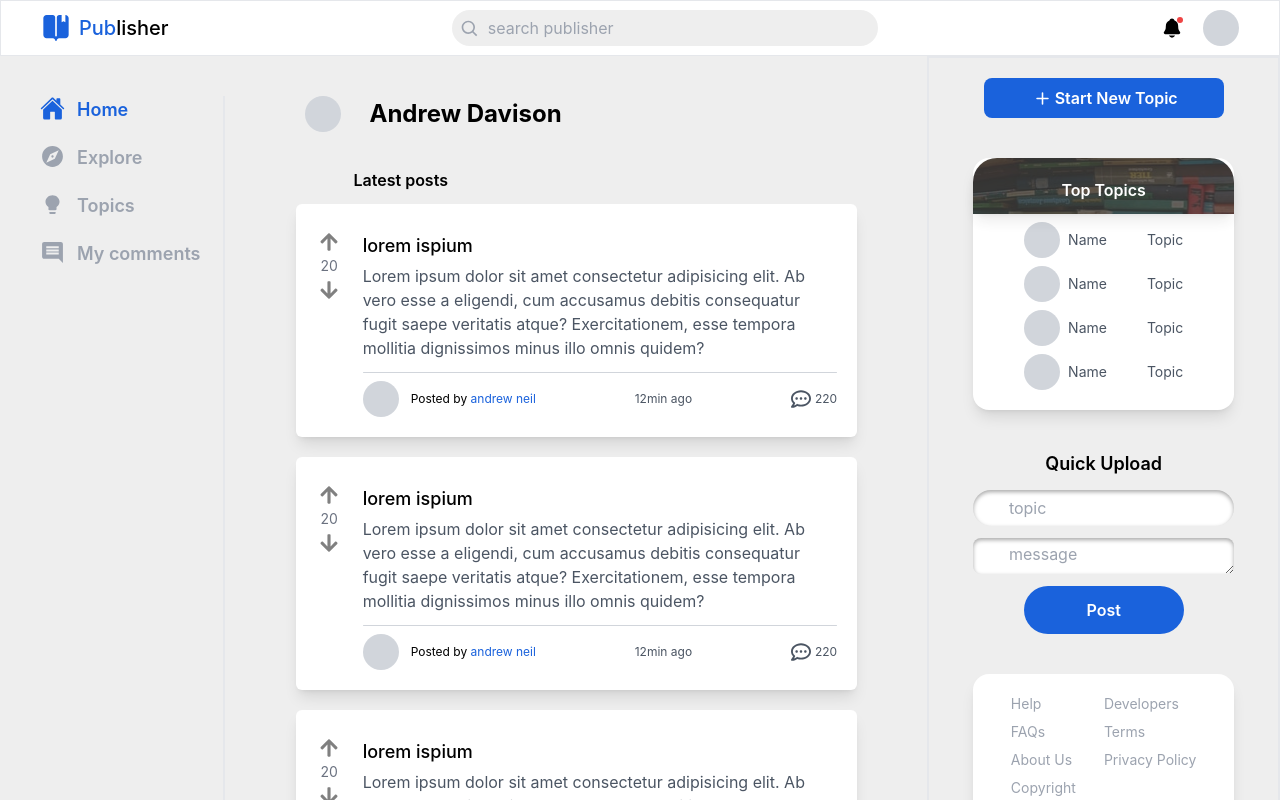
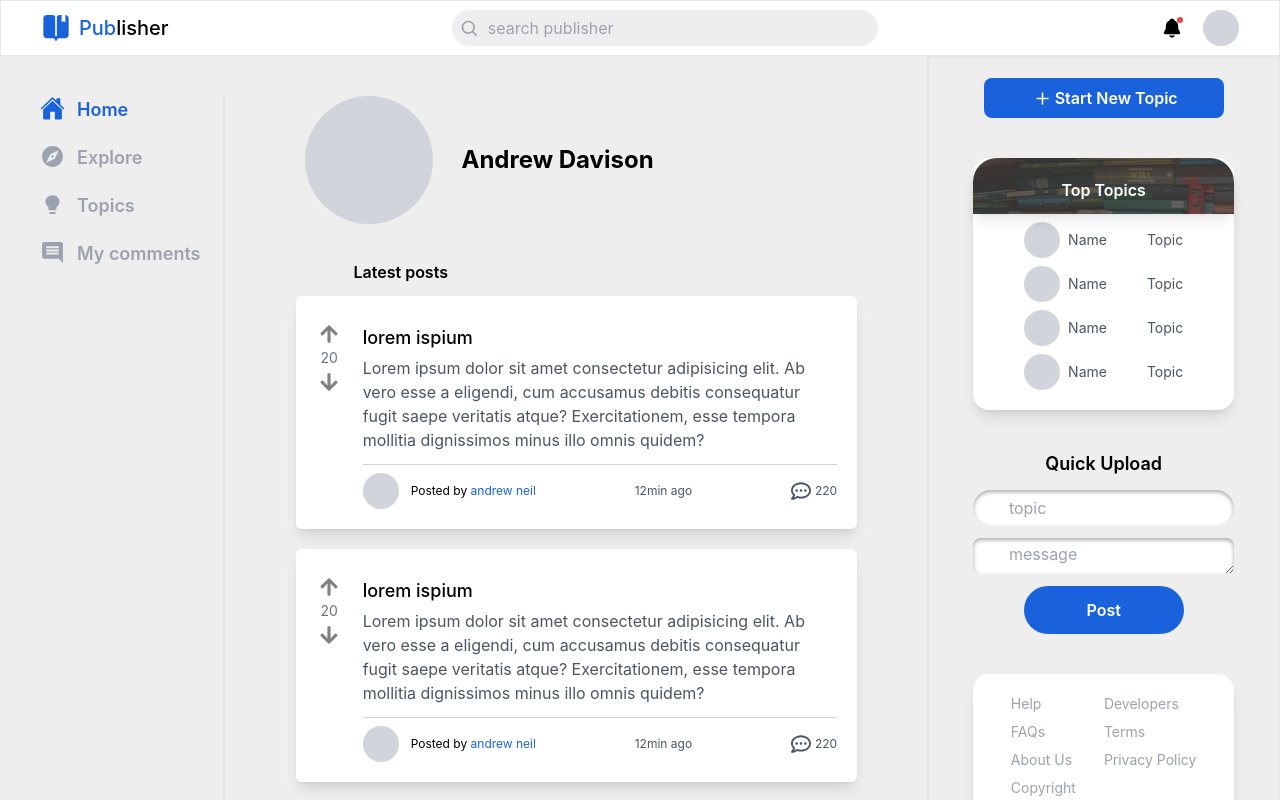
Before and after one commit to Michaeloye/publisher, a React (Vite) app: page /profile in a window 1280 px wide. Built offline with nearby package versions, Linux system fonts and the light colour scheme.

Commit message:
Add size prop; make style according to size prop

```diff
--- a/src/components/ProfilePicture.jsx
+++ b/src/components/ProfilePicture.jsx
@@ -1,7 +1,20 @@
 import React from "react";
 
-function ProfilePicture() {
-  return <div className="bg-gray-300 h-9 w-9 rounded-full"></div>;
+function ProfilePicture({ size = "medium" }) {
+  return (
+    <div
+      className={
+        "bg-gray-300 rounded-full " +
+        (size == "small"
+          ? "h-5 w-5 "
+          : size == "medium"
+          ? "h-9 w-9 "
+          : size == "large"
+          ? "h-20 w-20 md:h-32 md:w-32 "
+          : "")
+      }
+    ></div>
+  );
 }
 
 export default ProfilePicture;
```
